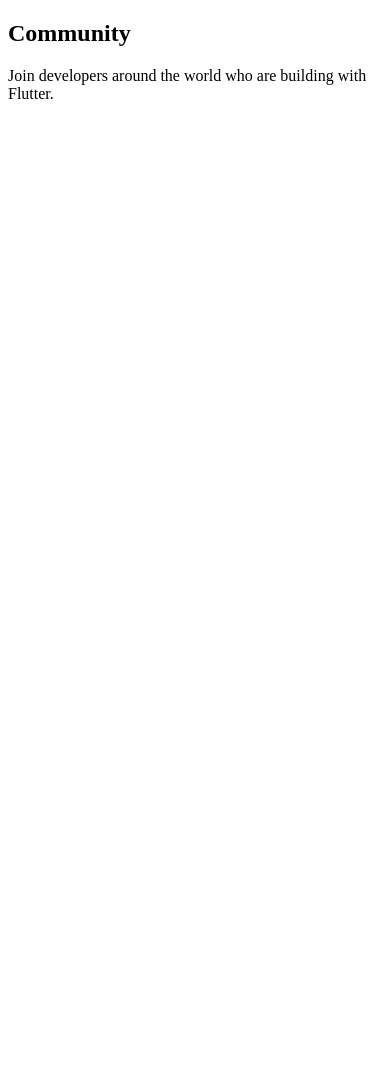
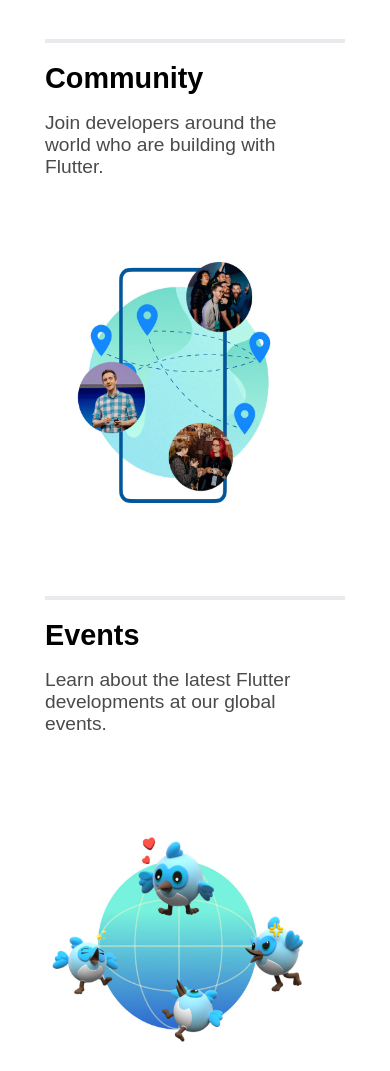
Before and after one commit to Adit122022/flutter-collabe, a plain HTML site: page index.html in a window 390 px wide. Shown: the top 1071 px of the page. Before the commit the page ends 844 px from the top, so only its background shows below. Drawn offline with Linux system fonts and the light colour scheme.

Commit message:
page2 added low responsive - adi

```diff
--- a/index.html
+++ b/index.html
@@ -17,12 +17,22 @@
        <!-- krishna end -->
 
        <!-- adi -->
+<!-- page 2 -->
+       <section class="page2">
+       <div class="card-1"> <h2>Community</h2>
+        <p>Join developers around the world who are building with Flutter.</p>
+        <img src="/assets/page2-card1.jpg" alt=""></div>
+       <div class="card-1"> <h2>Events</h2>
+        <p>Learn about the latest Flutter developments at our global events.</p>
+        <img src="/assets/card2.jpg" alt=""></div>
+       <div class="card-1"> <h2>Packages</h2>
+        <p>Find open source packages to help you build powerful Flutter apps.        </p>
+        <img src="/assets/card3.jpg" alt=""></div>
+       </section>
+       <!-- page 2 ended -->
+        <section class="page3">
 
-       <section class="page2">
-        <h2>Community</h2>
-        <p>Join developers around the world who are building with Flutter.</p>
-        <img src="" alt="">
-       </section>
+        </section>
         <!-- adi end -->
 
         <!--  charan -->
--- a/style.css
+++ b/style.css
@@ -1,10 +1,53 @@
+*{
+margin: 0;
+padding: 0;
+box-sizing :border-box;
+font-family: sans-serif;
+}
+html,body{
+  font-size: 1rem;
+width :100%;
+height :100%;
+
+}
 /* <!-- krishna -->
 
    <!-- krishna end -->
 
    <!-- adi -->
+ */
+ /* page 2 started */
+ .page2{
+  padding: 10vw ;
+  display: flex;
+  font-size: 2rem;
+  gap: 10vh;
+  justify-content: center;
+  flex-wrap: wrap;
+ }
+ .page2 .card-1{
+  border-top: 4px solid #E8EAED;
+   padding: 1.2rem 2.2rem 0 0;
+   max-width: 300px;
+   width: 100%;
+ }
+ .card-1 h2{
+  margin-bottom: 2vh;
+  font-size: 1.8rem;
+ }
+ .card-1 p{
+  margin-bottom:10vh;
+  font-size: 1.2rem;
+  color: #4A4A4A;
+ }
+ .page2 img{
+   width: 100%;
+   aspect-ratio: 1.1/1;
+ }
+ /* page 2 ended */
 
-    <!-- adi end -->
+
+    /* <!-- adi end -->
 
     <!--  charan -->
 
```
Also changed, not shown: assets/card2.jpg (added), assets/card3.jpg (added), assets/page2-card1.jpg (added).
